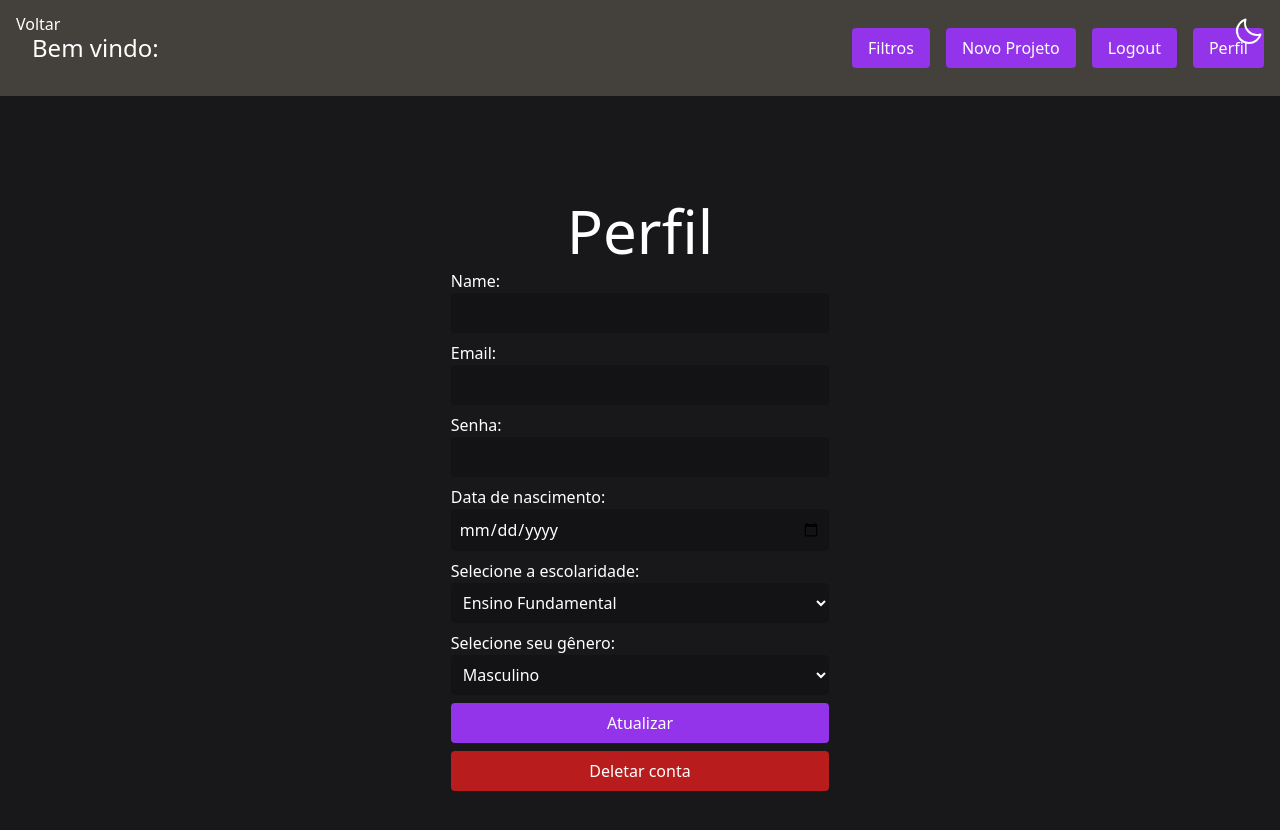
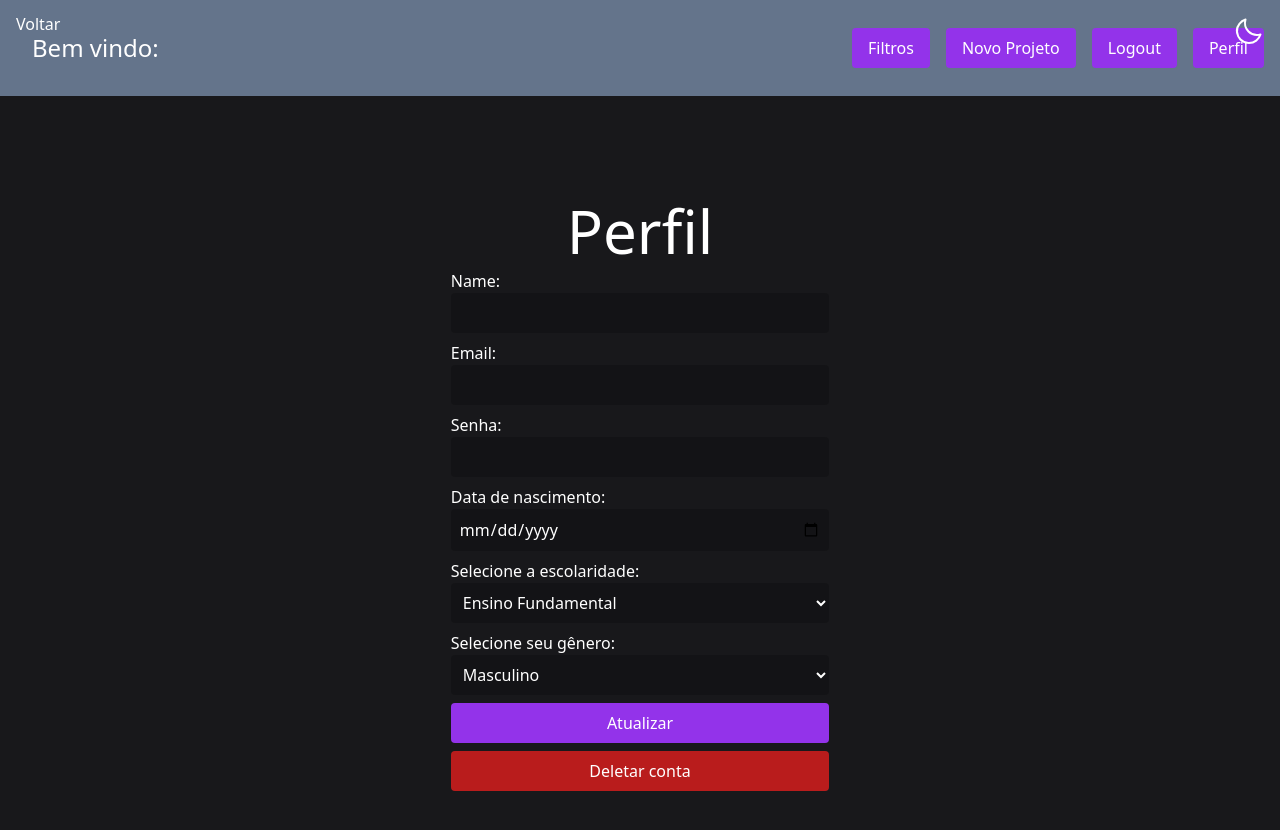
Before and after one commit to Lucassimaog6/PIT, a React (Vite) app in the folder FrontEnd/: page /profile in a window 1280 px wide. Shown: the top 830 px of the page. Built offline with nearby package versions, Linux system fonts and the light colour scheme; no server answers.

Commit message:
Update Header.Home.jsx

```diff
--- a/FrontEnd/src/Components/Header.Home.jsx
+++ b/FrontEnd/src/Components/Header.Home.jsx
@@ -13,7 +13,7 @@ export default function HeaderHome() {
     }, [user]);
 
     return (
-        <header className='grid grid-cols-1 md:grid-cols-[auto_1fr] items-center p-4 bg-stone-700'>
+        <header className='grid grid-cols-1 md:grid-cols-[auto_1fr] items-center p-4 bg-slate-500'>
             <p className='text-center p-4 text-2xl'>
                 Bem vindo: <span>{userName}</span>
             </p>
```
